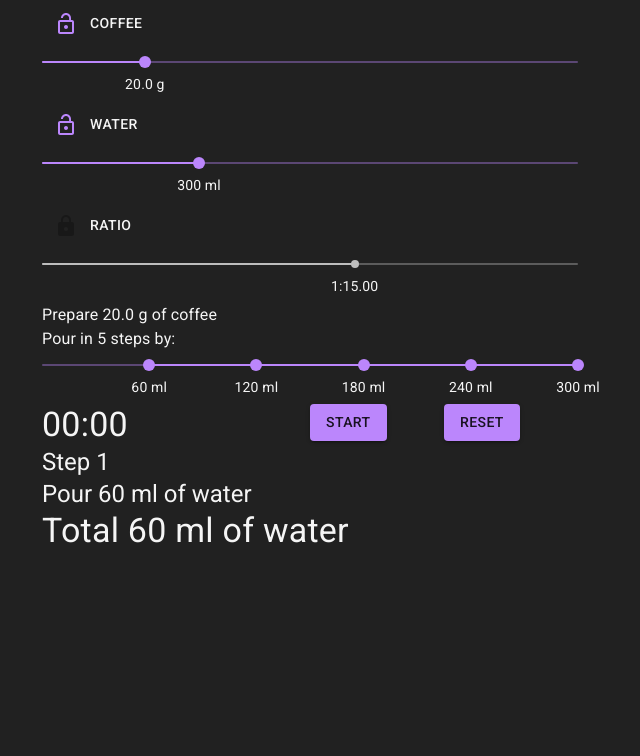
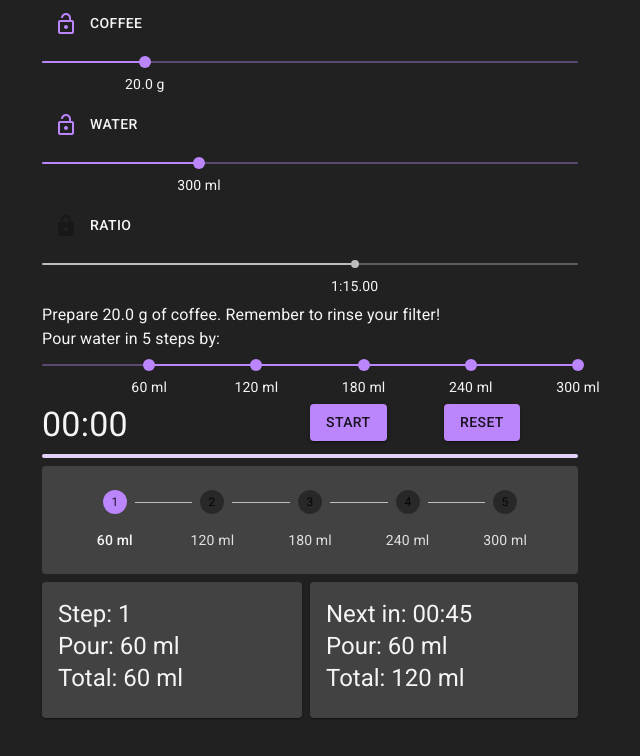
Before and after one commit to mdelura/brewser, a React (Create React App) app: page / in a window 1280 px wide. Shown: the top 756 px of the page, without its empty margins (322-962 px from the left). Built offline with nearby package versions, Linux system fonts and the light colour scheme.

Commit message:
Improve Brewer progress and steps

```diff
--- a/src/components/Brewer.tsx
+++ b/src/components/Brewer.tsx
@@ -1,10 +1,44 @@
 import React, { useState } from 'react';
 import { Recipe } from '../models/Recipe';
-import { Typography, Slider, Mark, Grid } from '@material-ui/core';
-// import LinearProgress from '@material-ui/core/LinearProgress';
+import {
+    Typography,
+    Slider,
+    Mark,
+    Grid,
+    Card,
+    CardContent,
+    makeStyles,
+    createStyles,
+    Theme,
+    LinearProgress,
+    Stepper,
+    Step,
+    StepLabel
+} from '@material-ui/core';
 import Button from '@material-ui/core/Button';
 import moment from 'moment';
 
+const useStyles = makeStyles((theme: Theme) =>
+    createStyles({
+        container: {
+            '& > * > *': {
+                // margin: theme.spacing(1)
+            }
+        },
+        cardLeft: {
+            marginTop: theme.spacing(1),
+            marginRight: theme.spacing(1)
+        },
+        cardRight: {
+            marginTop: theme.spacing(1),
+            maringLeft: theme.spacing(1)
+        },
+        stepper: {
+            marginTop: theme.spacing(1),
+            borderRadius: 4
+        }
+    })
+);
 export interface BrewerProps {
     recipe: Recipe;
 }
@@ -12,11 +46,13 @@ export interface BrewerProps {
 const initialPortions = 5;
 const stepTime = 45;
 const sound = new Audio('bell.mp3');
+const finishTime = stepTime * initialPortions;
 
 const Brewer: React.SFC<BrewerProps> = ({ recipe }) => {
     const [time, setTime] = useState(0);
     const [steps, setSteps] = useState(Array.from(new Array(initialPortions), (_, i) => (i + 1) / initialPortions));
     const [timer, setTimer] = useState<NodeJS.Timeout>();
+    const [finished, setFinished] = useState(false);
 
     const sortedSteps = steps.sort();
     const marks: Mark[] = sortedSteps.map(s => ({
@@ -24,19 +60,22 @@ const Brewer: React.SFC<BrewerProps> = ({ recipe }) => {
         label: `${(s * recipe.water).toFixed()} ml`
     }));
 
-    const startTimer = () => setTimer(getTimer());
+    const startTimer = () => {
+        setTimer(getTimer());
+        setFinished(false);
+    };
+
     const getTimer = () =>
         setInterval(() => {
             setTime(time => {
                 //TODO: Fix empty steps issue
-                const finishTime = stepTime * initialPortions;
-
                 if (time + 1 < finishTime) {
                     if ((time + 1) % stepTime === 0) sound.play();
                     return time + 1;
                 } else {
                     sound.play();
                     killTimer();
+                    setFinished(true);
                     return 0;
                 }
             });
@@ -54,21 +93,25 @@ const Brewer: React.SFC<BrewerProps> = ({ recipe }) => {
     const resetTimer = () => {
         if (timer) killTimer();
         setTime(0);
+        setFinished(false);
     };
 
     const stepIndex = Math.floor(time / stepTime);
 
     const currentStep = sortedSteps[stepIndex];
     const previousStep = stepIndex ? sortedSteps[stepIndex - 1] : 0;
+    const isLastStep = stepIndex + 1 === sortedSteps.length;
+    const nextStep = !isLastStep ? sortedSteps[stepIndex + 1] : currentStep;
     const currentPortion = ((currentStep - previousStep) * recipe.water).toFixed();
+    const nextPortion = ((nextStep - currentStep) * recipe.water).toFixed();
+
+    const classes = useStyles();
 
     return (
         <React.Fragment>
-            <Typography>Prepare {recipe.coffee.toFixed(1)} g of coffee</Typography>
-            <Typography>Pour in {new Set(steps).size} steps by:</Typography>
-            {/* <LinearProgress variant="determinate" value={progress} color="primary" /> */}
+            <Typography>Prepare {recipe.coffee.toFixed(1)} g of coffee. Remember to rinse your filter!</Typography>
+            <Typography>Pour water in {new Set(steps).size} steps by:</Typography>
             {/* TODO: Show label with current step amount */}
-
             <Slider
                 value={steps}
                 onChange={(_, values) => setSteps(values as number[])}
@@ -80,7 +123,9 @@ const Brewer: React.SFC<BrewerProps> = ({ recipe }) => {
             {/* TODO: Center button */}
             <Grid container>
                 <Grid item xs={6}>
-                    <Typography variant="h4">{moment.unix(time).format('mm:ss')}</Typography>
+                    <Typography variant="h4">
+                        {moment.unix(time).format('mm:ss')} {finished && 'Done!'}
+                    </Typography>
                 </Grid>
                 <Grid item xs={3}>
                     <Button variant="contained" color="primary" onClick={toggleTimer}>
@@ -93,9 +138,34 @@ const Brewer: React.SFC<BrewerProps> = ({ recipe }) => {
                     </Button>
                 </Grid>
             </Grid>
-            <Typography variant="h5">Step {stepIndex + 1}</Typography>
-            <Typography variant="h5">Pour {currentPortion} ml of water</Typography>
-            <Typography variant="h4">Total {marks[stepIndex].label} of water</Typography>
+            <LinearProgress className={classes.stepper} variant="determinate" value={(time / finishTime) * 100} color="primary" />
+            <Stepper className={classes.stepper} activeStep={stepIndex} alternativeLabel>
+                {marks.map((mark, index) => (
+                    <Step key={index}>
+                        <StepLabel>{mark.label}</StepLabel>
+                    </Step>
+                ))}
+            </Stepper>
+            <Grid container className={classes.container}>
+                <Grid item xs={6}>
+                    <Card className={classes.cardLeft}>
+                        <CardContent>
+                            <Typography variant="h5">Step: {stepIndex + 1}</Typography>
+                            <Typography variant="h5">Pour: {currentPortion} ml</Typography>
+                            <Typography variant="h5">Total: {marks[stepIndex].label}</Typography>
+                        </CardContent>
+                    </Card>
+                </Grid>
+                <Grid item xs={6}>
+                    <Card className={classes.cardRight}>
+                        <CardContent>
+                            <Typography variant="h5">Next in: {moment.unix(stepTime - (time % stepTime)).format('mm:ss')}</Typography>
+                            <Typography variant="h5">{!isLastStep ? `Pour: ${nextPortion} ml` : 'Done!'}</Typography>
+                            <Typography variant="h5">{!isLastStep ? `Total: ${marks[stepIndex + 1].label}` : ''}</Typography>
+                        </CardContent>
+                    </Card>
+                </Grid>
+            </Grid>
         </React.Fragment>
     );
 };
--- a/src/theme.tsx
+++ b/src/theme.tsx
@@ -1,4 +1,3 @@
-import red from '@material-ui/core/colors/red';
 import { createMuiTheme } from '@material-ui/core/styles';
 
 // A custom theme for this app
@@ -14,7 +13,8 @@ const theme = createMuiTheme({
             main: '#CF6679'
         },
         background: {
-            default: '#212121'
+            default: '#212121',
+            paper: '#424242'
         },
         text: {
             primary: '#F5F5F5',
```
